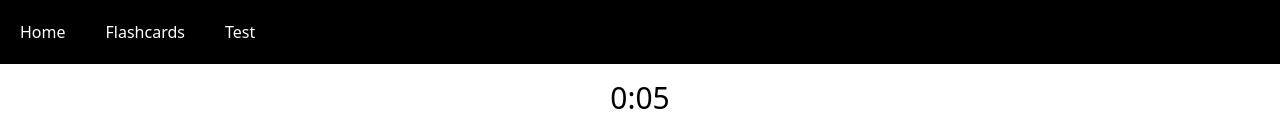
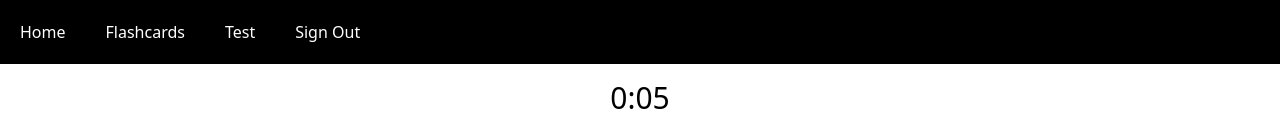
Before and after one commit to flashlearn017/FlashLearn, a React (Vite) app in the folder frontend/: page /test in a window 1280 px wide. Shown: the top 131 px of the page. Built offline with nearby package versions, Linux system fonts and the light colour scheme.

Commit message:
added a signout option to toolbar.tsx with backend included

```diff
--- a/frontend/src/components/toolbar.tsx
+++ b/frontend/src/components/toolbar.tsx
@@ -1,8 +1,29 @@
+import { useState } from "react"
+import { useNavigate, type NavigateFunction } from 'react-router-dom'
+import { supabase } from "../supabase"
+
+async function LogOut(
+    e: React.MouseEvent<HTMLAnchorElement>,
+    command: string,
+    setLoggingOut: React.Dispatch<React.SetStateAction<boolean>>,
+    navigate: NavigateFunction,
+) {
+    if (command != "Sign Out") { return; }
+    e.preventDefault();
+    setLoggingOut(true);
+    await supabase.auth.signOut();
+    setLoggingOut(false);
+    navigate("/");
+}
+
 export default function Toolbar(){
+    const [loggingOut, setLoggingOut] = useState(false);
+    const navigate = useNavigate();
     const links = [
         ["Home", "/home"],
         ["Flashcards", "/flashcard-home"],
         ["Test", "/test-home"],
+        ["Sign Out", "/"]
     ]
 
     return (
@@ -10,11 +31,12 @@ export default function Toolbar(){
             <div className="max-w-full flex [&>div]:p-5 bg-black text-white">
                 {links.map((i) => {
                 return(
-                    <a href={i[1]} className="p-5" key={i[0]}>
-                        {i[0]}
-                    </a>
+                    <a href={i[1]} className="p-5" key={i[0]}
+                        onClick={(e) => LogOut(e, i[0], setLoggingOut, navigate)}
+                    >{i[0]}</a>
                 )
                 })}
+
             </div>
         </div>
     )
```
